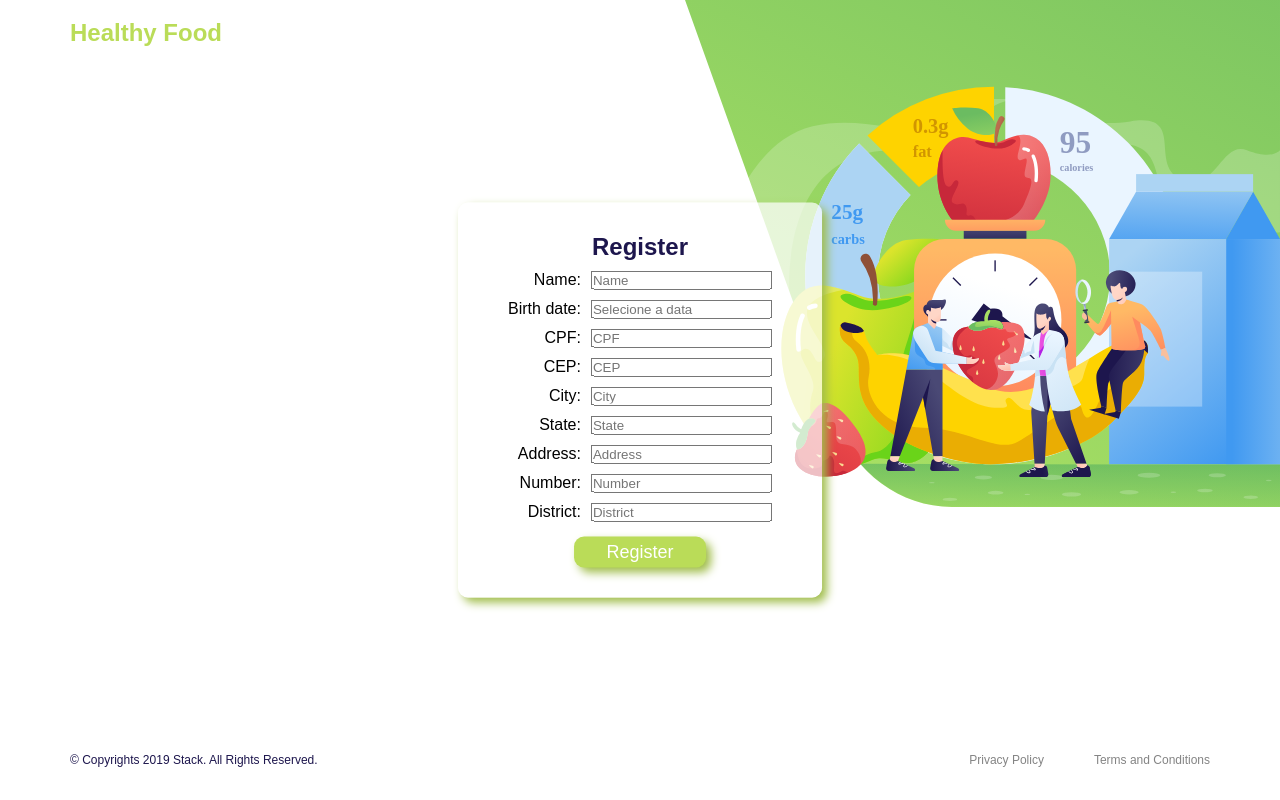
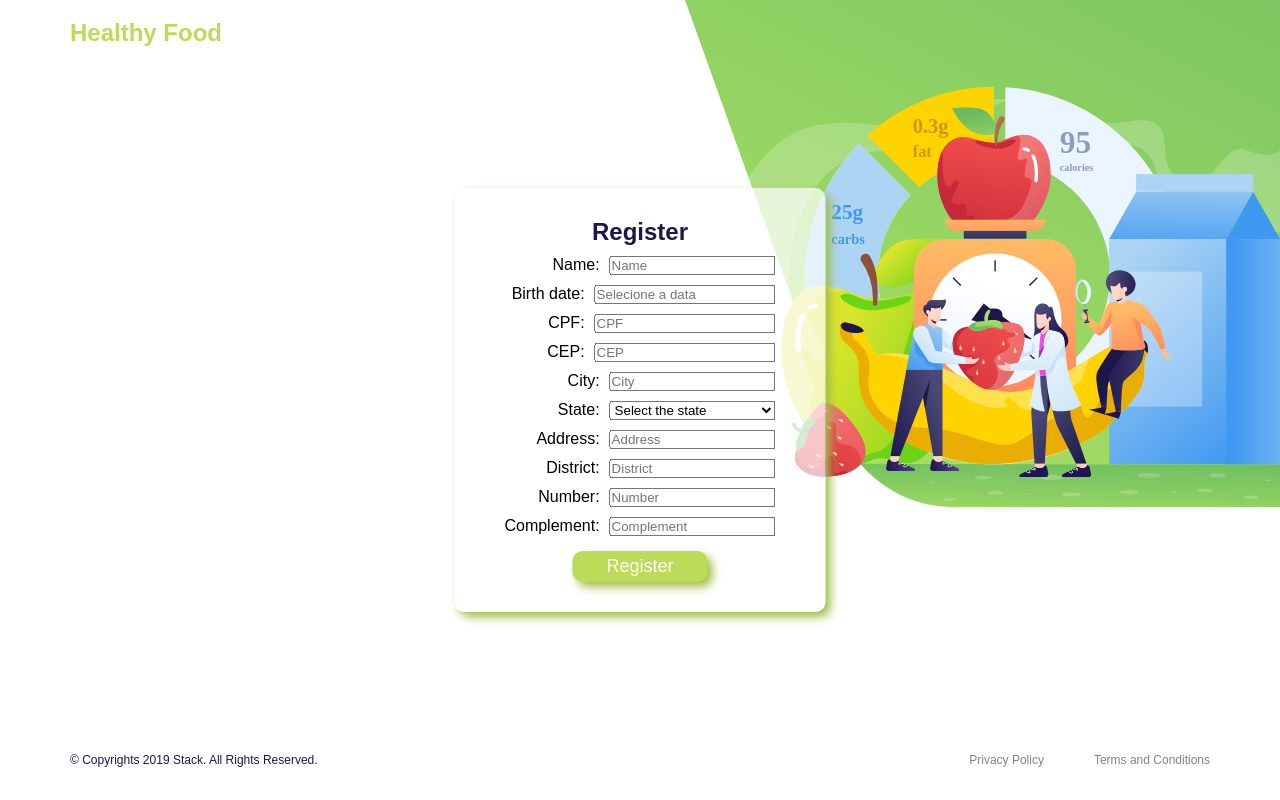
Before and after one commit to doug-22/healthy-food, a React (Create React App) app: page /register in a window 1280 px wide. Built offline with nearby package versions, Linux system fonts and the light colour scheme.

Commit message:
Creating register form

```diff
--- a/src/index.js
+++ b/src/index.js
@@ -4,7 +4,5 @@ import App from './App';
 
 const root = ReactDOM.createRoot(document.getElementById('root'));
 root.render(
-  <React.StrictMode>
-    <App />
-  </React.StrictMode>
+  <App />
 );
--- a/src/pages/Register/index.js
+++ b/src/pages/Register/index.js
@@ -1,5 +1,7 @@
 import React from "react";
 import { Formik, ErrorMessage, Form as FormFormik, Field } from "formik";
+import InputMask from "react-input-mask";
+import api from "../../services/api";
 import schema from "./schema";
 
 import DatePicker from "react-datepicker";
@@ -8,10 +10,25 @@ import "./styles.scss";
 import "react-datepicker/dist/react-datepicker.css";
 import Image from "../../assets/Illustration.svg";
 
+const onlyNumbers = (str) => str.replace(/[^0-9]/g, '');
+
 export default function Register() {
 
   const handleSubmit = async (values) => {
+    values.cpf = onlyNumbers(values.cpf);
+    values.cep = onlyNumbers(values.cep);
     console.log(values);
+  }
+
+  const handleInfos = async (ev, setFieldValue) => {
+    let newCep = onlyNumbers(ev.target.value);
+    if (newCep.length === 8){
+      let res = await api.getInfos(newCep);
+      setFieldValue("city", res.data.localidade);
+      setFieldValue("state", res.data.uf);
+      setFieldValue("district", res.data.bairro);
+      setFieldValue("address", res.data.logradouro);
+    }
   }
 
   const initialValues = {
@@ -34,19 +51,19 @@ export default function Register() {
           initialValues={initialValues}
           onSubmit={handleSubmit}
           validationSchema={schema}
-        >
+          >
             <FormFormik>
               <div className="container-form">
                 <h1>Register</h1>
                 <div className="container-input">
                   <div className="content-input-form">
                     <label>Name: </label>
-                    <Field name="name" placeholder="Name" type="text"/>
+                    <Field name="name" placeholder="Name" type="text" className="input"/>
                   </div>
                   <ErrorMessage className="message-error" component="span" name="name"/>
                   <div className="content-input-form">
                     <label>Birth date: </label>
-                    <Field name="birthDate">
+                    <Field name="birthDate" className="input">
                       {({form, field}) => {
                         const {setFieldValue} = form
                         const { value } = field
@@ -65,43 +82,102 @@ export default function Register() {
                   <ErrorMessage className="message-error" component="span" name="birthDate" />
                   <div className="content-input-form">
                     <label>CPF: </label>
-                    <Field name="cpf" placeholder="CPF" type="text"/>
+                    <Field name="cpf" className="input">
+                      {({field}) => {
+                        return (
+                          <InputMask
+                            {...field}
+                            id="cpf"
+                            placeholder="CPF"
+                            mask="999.999.999-99"
+                          />
+                        );
+                      }}
+                    </Field>
                   </div>
                   <ErrorMessage className="message-error" component="span" name="cpf" />
                   <div className="content-input-form">
                     <label>CEP: </label>
-                    <Field name="cep" placeholder="CEP" type="number" />
+                    <Field name="cep" className="input">
+                      {({field, form}) => {
+                        const {setFieldValue} = form
+                          return (
+                            <InputMask
+                              {...field}
+                              id="cep"
+                              placeholder="CEP"
+                              mask="99999-999"
+                              onBlur={(ev) => handleInfos(ev, setFieldValue)}
+                            />
+                          );
+                        }}
+                    </Field>
                   </div>
                   <ErrorMessage className="message-error" component="span" name="cep" />
                   <div className="content-input-form">
                     <label>City: </label>
-                    <Field name="city" placeholder="City" type="text" />
+                    <Field name="city" placeholder="City" type="text" className="input"/>
                   </div>
                   <ErrorMessage className="message-error" component="span" name="city" />
                   <div className="content-input-form">
                     <label>State: </label>
-                    <Field name="state" placeholder="State" type="text" />
+                    <Field name="state" component="select" className="input">
+                      <option value={null}>Select the state</option>
+                      <option value={"AC"}>Acre</option>
+                      <option value={"AL"}>Alagoas</option>
+                      <option value={"AP"}>Amapá</option>
+                      <option value={"AM"}>Amazonas</option>
+                      <option value={"BA"}>Bahia</option>
+                      <option value={"CE"}>Ceará</option>
+                      <option value={"ES"}>Espírito Santo</option>
+                      <option value={"GO"}>Goiás</option>
+                      <option value={"MA"}>Maranhão</option>
+                      <option value={"MT"}>Mato Grosso</option>
+                      <option value={"MS"}>Mato Grosso do Sul</option>
+                      <option value={"MG"}>Minas Gerais</option>
+                      <option value={"PA"}>Pará</option>
+                      <option value={"PB"}>Paraíba</option>
+                      <option value={"PR"}>Paraná</option>
+                      <option value={"PE"}>Pernambuco</option>
+                      <option value={"PI"}>Piauí</option>
+                      <option value={"RJ"}>Rio de Janeiro</option>
+                      <option value={"RN"}>Rio Grande do Norte</option>
+                      <option value={"RS"}>Rio Grande do Sul</option>
+                      <option value={"RO"}>Rondônia</option>
+                      <option value={"RR"}>Roraima</option>
+                      <option value={"SC"}>Santa Catarina</option>
+                      <option value={"SP"}>São Paulo</option>
+                      <option value={"SE"}>Sergipe</option>
+                      <option value={"TO"}>Tocantins</option>
+                      <option value={"DF"}>Distrito Federal</option>
+                    </Field>
                   </div>
                   <ErrorMessage className="message-error" component="span" name="state" />
                   <div className="content-input-form">
                     <label>Address: </label>
-                    <Field name="address" placeholder="Address" type="text" />
+                    <Field name="address" placeholder="Address" type="text" className="input"/>
                   </div>
                   <ErrorMessage className="message-error" component="span" name="address" />
                   <div className="content-input-form">
+                    <label>District: </label>
+                    <Field name="district" placeholder="District" type="text" className="input"/>
+                  </div>
+                  <ErrorMessage className="message-error" component="span" name="district" />
+                  <div className="content-input-form">
                     <label>Number: </label>
-                    <Field name="number" placeholder="Number" type="text" />
+                    <Field name="number" placeholder="Number" type="text" className="input"/>
                   </div>
                   <ErrorMessage className="message-error" component="span" name="number" />
                   <div className="content-input-form">
-                    <label>District: </label>
-                    <Field name="district" placeholder="District" type="text" />
+                    <label>Complement: </label>
+                    <Field name="complement" placeholder="Complement" type="text" className="input"/>
                   </div>
-                  <ErrorMessage className="message-error" component="span" name="district" />
+                  <ErrorMessage className="message-error" component="span" name="complement" />
                 </div>
                 <button className="button" type="submit">Register</button>
               </div>
             </FormFormik>
+
         </Formik>
       </div>
     </section>
--- a/src/pages/Register/schema.js
+++ b/src/pages/Register/schema.js
@@ -8,6 +8,7 @@ export default yup.object().shape({
     city: yup.string().required("Required field"),
     state: yup.string().required("Required field"),
     address: yup.string().required("Required field"),
+    district: yup.string().required("Required field"),
     number: yup.string().required("Required field"),
-    district: yup.string().required("Required field")
+    complement: yup.string().required("Required field")
 });
--- a/src/pages/Register/styles.scss
+++ b/src/pages/Register/styles.scss
@@ -41,6 +41,10 @@
         justify-content: flex-end;
         gap: 10px;
         margin-top: 10px;
+
+        .input {
+          width: 166px;
+        }
       }
 
       .message-error {
```
